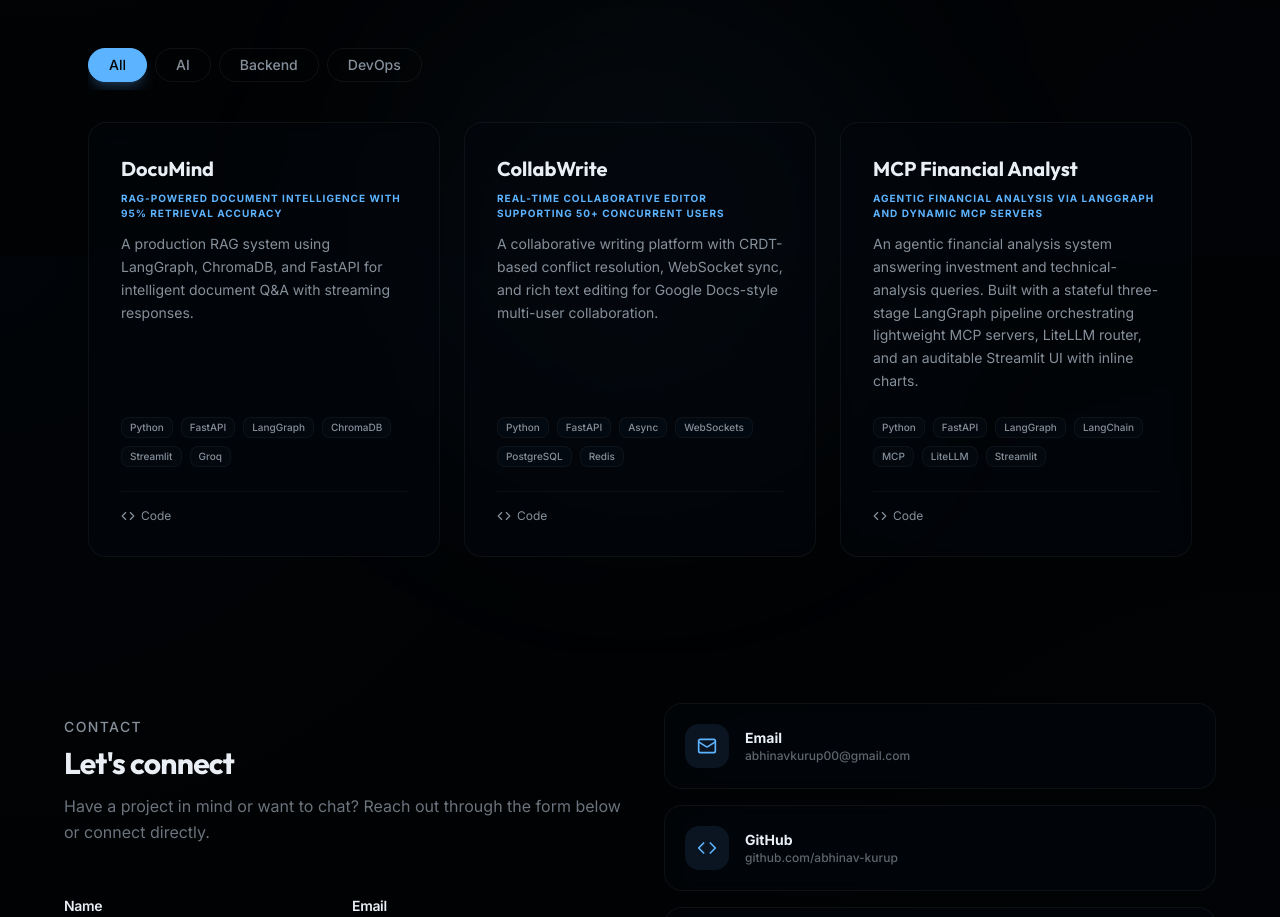
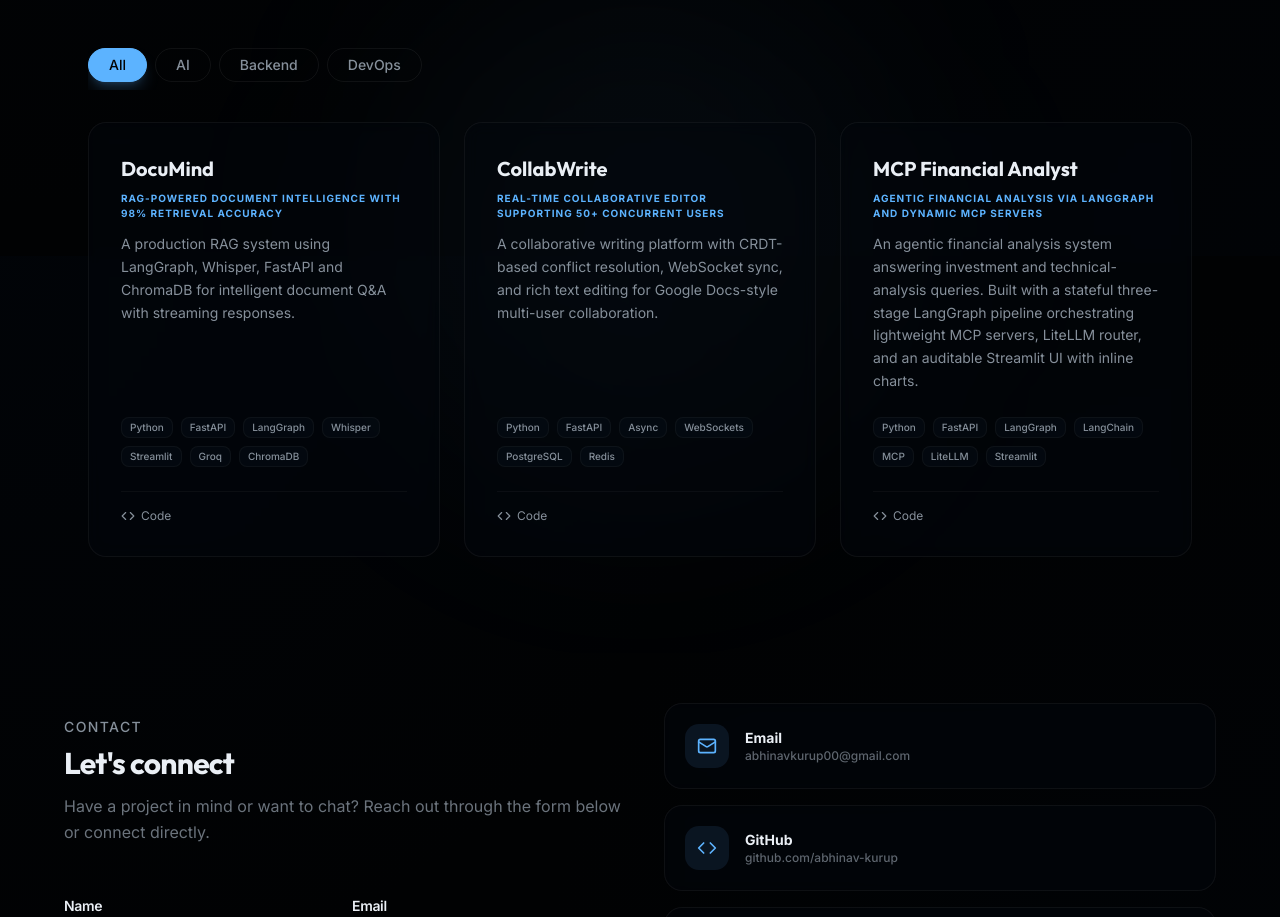
Before and after one commit to abhinav-kurup/Portfolio-frontend, a Next.js app: page / in a window 1280 px wide. Shown: the part 3744-4661 px from the top of the page. Built offline with nearby package versions, Linux system fonts and the light colour scheme; no server answers.

Commit message:
Added project animation

```diff
--- a/src/app/globals.css
+++ b/src/app/globals.css
@@ -160,3 +160,12 @@
 ::-webkit-scrollbar-thumb:hover {
   background: oklch(0.4 0 0);
 }
+
+/* Hide scrollbar utility */
+.scrollbar-none::-webkit-scrollbar {
+  display: none !important;
+}
+.scrollbar-none {
+  -ms-overflow-style: none !important;
+  scrollbar-width: none !important;
+}
--- a/src/components/sections/projects.tsx
+++ b/src/components/sections/projects.tsx
@@ -10,15 +10,60 @@ import { projects, projectCategories } from "@/data/projects";
 export function ProjectsSection() {
 	const [activeCategory, setActiveCategory] = useState("All");
 	const sliderRef = useRef<HTMLDivElement>(null);
+	const [isHovered, setIsHovered] = useState(false);
 
 	const filtered =
 		activeCategory === "All"
 			? projects
 			: projects.filter((p) => p.category === activeCategory);
 
+	// Duplicate list to support seamless infinite scrolling loop
+	const duplicated = [...filtered, ...filtered];
+
 	useEffect(() => {
-		sliderRef.current?.scrollTo({ left: 0, behavior: "smooth" });
+		if (sliderRef.current) {
+			sliderRef.current.scrollLeft = 0;
+		}
 	}, [activeCategory]);
+
+	useEffect(() => {
+		const slider = sliderRef.current;
+		if (!slider) return;
+
+		let animationFrameId: number;
+		let lastTime = performance.now();
+		const speed = 35; // Pixels per second
+
+		const step = (time: number) => {
+			const deltaTime = (time - lastTime) / 1000;
+			lastTime = time;
+
+			if (!isHovered && slider.children.length > filtered.length) {
+				const firstDup = slider.children[filtered.length] as HTMLElement;
+				const firstOrig = slider.children[0] as HTMLElement;
+				if (firstDup && firstOrig) {
+					const resetDistance = firstDup.offsetLeft - firstOrig.offsetLeft;
+					if (resetDistance > slider.clientWidth) {
+						let currentScroll = slider.scrollLeft;
+						if (currentScroll >= resetDistance) {
+							currentScroll = currentScroll - resetDistance;
+						} else if (currentScroll < 0) {
+							currentScroll = 0;
+						}
+						slider.scrollLeft = currentScroll + speed * deltaTime;
+					}
+				}
+			}
+
+			animationFrameId = requestAnimationFrame(step);
+		};
+
+		animationFrameId = requestAnimationFrame(step);
+
+		return () => {
+			cancelAnimationFrame(animationFrameId);
+		};
+	}, [isHovered, filtered.length]);
 
 	return (
 		<section id="projects" className="section-padding relative overflow-hidden">
@@ -70,15 +115,19 @@ export function ProjectsSection() {
 				{/* Project cards slider */}
 				<div
 					ref={sliderRef}
-					className="flex overflow-x-auto snap-x snap-mandatory gap-6 pb-8 scrollbar-none"
+					onMouseEnter={() => setIsHovered(true)}
+					onMouseLeave={() => setIsHovered(false)}
+					onTouchStart={() => setIsHovered(true)}
+					onTouchEnd={() => setIsHovered(false)}
+					className="relative flex overflow-x-auto gap-6 pb-8 scrollbar-none"
 				>
-					{filtered.map((project, i) => (
+					{duplicated.map((project, i) => (
 						<motion.div
-							key={project.id}
+							key={`${project.id}-${i}`}
 							initial={{ opacity: 0, y: 20 }}
 							animate={{ opacity: 1, y: 0 }}
-							transition={{ duration: 0.4, ease: "easeOut", delay: i * 0.08 }}
-							className="group flex flex-none basis-[calc(100%-24px)] sm:basis-[calc(50%-12px)] lg:basis-[calc(33.333%-16px)] snap-start flex-col rounded-2xl border border-border/50 bg-card/50 p-8 backdrop-blur-sm transition-all hover:border-primary/30 hover:bg-card hover:shadow-xl hover:shadow-primary/5"
+							transition={{ duration: 0.4, ease: "easeOut", delay: (i % filtered.length) * 0.08 }}
+							className="group flex flex-none basis-[calc(100%-24px)] sm:basis-[calc(50%-12px)] lg:basis-[calc(33.333%-16px)] flex-col rounded-2xl border border-border/50 bg-card/50 p-8 backdrop-blur-sm transition-all hover:border-primary/30 hover:bg-card hover:shadow-xl hover:shadow-primary/5"
 						>
 							{/* Title */}
 							<h3 className="text-xl font-bold text-foreground group-hover:text-primary transition-colors">
--- a/src/data/projects.ts
+++ b/src/data/projects.ts
@@ -4,10 +4,10 @@ export const projects: Project[] = [
   {
     id: "proj-1",
     title: "DocuMind",
-    impact: "RAG-powered document intelligence with 95% retrieval accuracy",
+    impact: "RAG-powered document intelligence with 98% retrieval accuracy",
     description:
-      "A production RAG system using LangGraph, ChromaDB, and FastAPI for intelligent document Q&A with streaming responses.",
-    stack: ["Python", "FastAPI", "LangGraph", "ChromaDB", "Streamlit", "Groq"],
+      "A production RAG system using LangGraph, Whisper, FastAPI and ChromaDB for intelligent document Q&A with streaming responses.",
+    stack: ["Python", "FastAPI", "LangGraph", "Whisper", "Streamlit", "Groq", "ChromaDB",],
     category: "AI",
     links: {
       github: "https://github.com/abhinav-kurup/Documind",
@@ -20,14 +20,14 @@ export const projects: Project[] = [
     impact: "Real-time collaborative editor supporting 50+ concurrent users",
     description:
       "A collaborative writing platform with CRDT-based conflict resolution, WebSocket sync, and rich text editing for Google Docs-style multi-user collaboration.",
-    stack: ["Python", "FastAPI", "Async","WebSockets", "PostgreSQL", "Redis"],
+    stack: ["Python", "FastAPI", "Async", "WebSockets", "PostgreSQL", "Redis"],
     category: "Backend",
     links: {
       github: "https://github.com/abhinav-kurup/CollabWrite",
       deepDive: "/projects/collabwrite",
     },
   },
-      {
+  {
     id: "proj-8",
     title: "MCP Financial Analyst",
     impact: "Agentic financial analysis via LangGraph and dynamic MCP servers",
@@ -69,7 +69,7 @@ export const projects: Project[] = [
     impact: "FastAPI-powered portfolio with integrated RAG agent",
     description:
       "A robust backend AI service built with FastAPI providing real-time, context-aware chatbot inference, retrieval-augmented pipelines, streaming responses, and scalable vector storage for document context. The frontend is a static Next.js 15 site.",
-    stack: ["FastAPI", "Python","Gemini","SQLlite", "Next.js", "TypeScript"],
+    stack: ["FastAPI", "Python", "Gemini", "SQLlite", "Next.js", "TypeScript"],
     category: "Backend",
     links: {
       github: "https://github.com/abhinav-kurup/Portfolio-backend",
```
Also changed, not shown: 1 other file (tests, documents, lock files or other folders).
